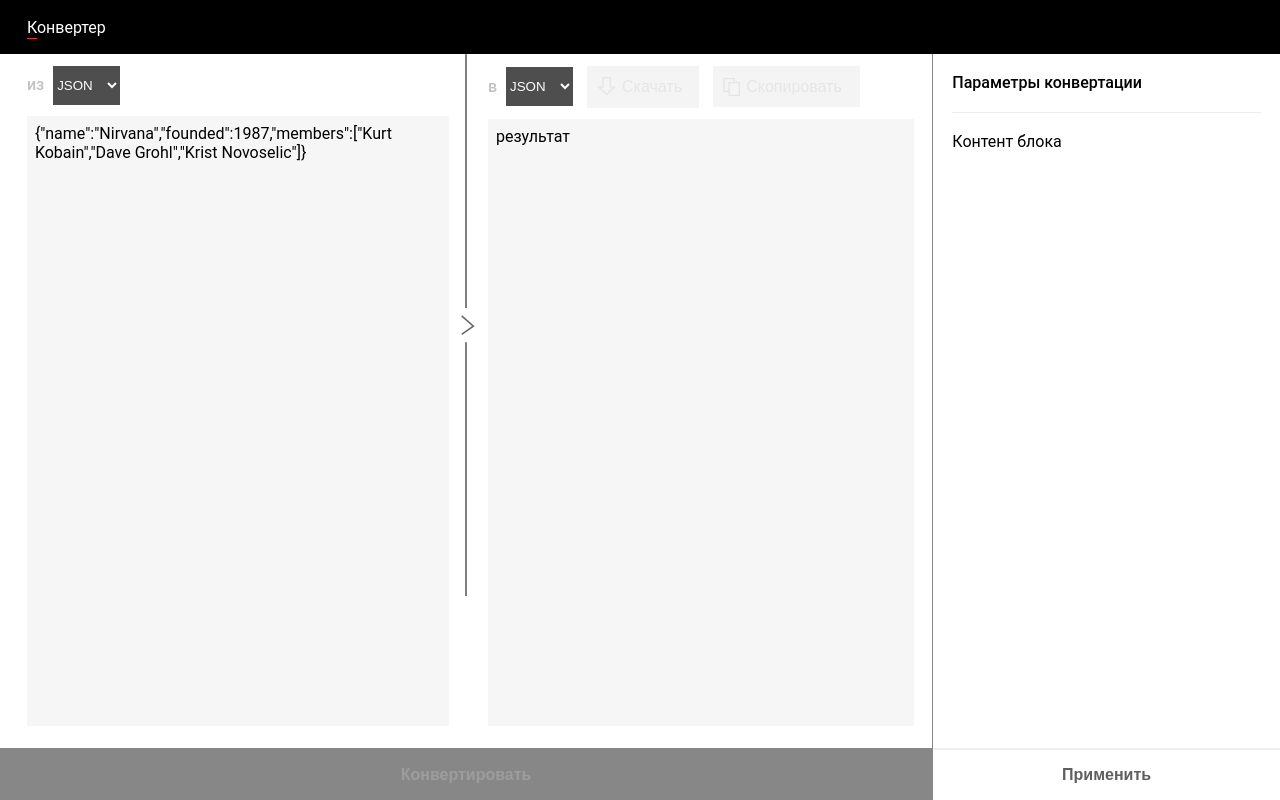
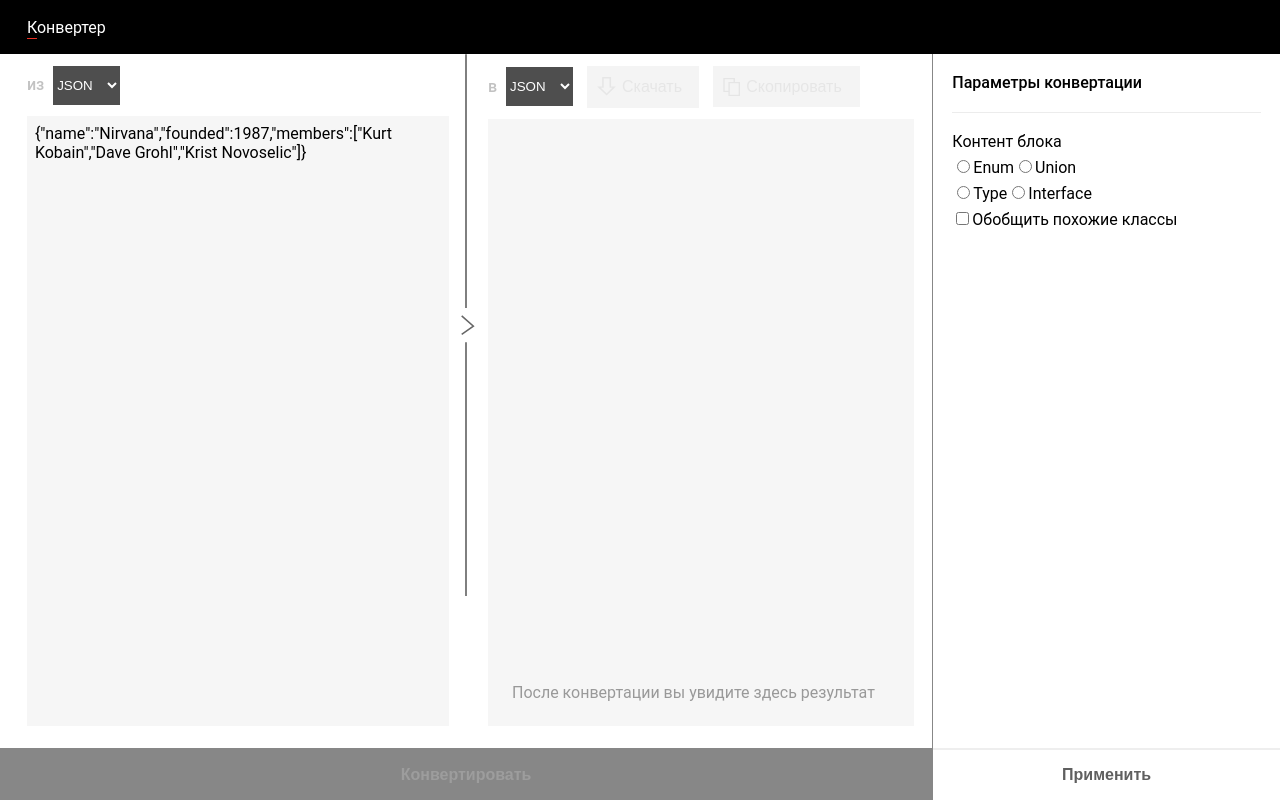
Before and after one commit to ArtyomYaprintsev/converter, a React (Vite) app: page / in a window 1280 px wide. Built offline with nearby package versions, Linux system fonts and the light colour scheme.

Commit message:
option buttons

```diff
--- a/src/App.css
+++ b/src/App.css
@@ -93,6 +93,14 @@ textarea:focus {
   border: none;
   overflow: hidden;
   outline: none;
+}
+
+textarea::-webkit-input-placeholder {
+  /* Chrome/Opera/Safari */
+  position:absolute;
+  bottom: 3vh;
+  left: 3vh;
+  color: #999999;
 }
 
 button {
--- a/src/App.tsx
+++ b/src/App.tsx
@@ -1,16 +1,17 @@
-import { useState, ChangeEvent, MouseEvent } from "react";
+import { useState, ChangeEvent, MouseEvent, ChangeEventHandler } from "react";
 import "./App.css";
 import quicktypeJSON from "./Quicktype";
-import { jsonInputForTargetLanguage } from "quicktype-core";
+
 
 function App() {
   const test = '{"name":"Nirvana","founded":1987,"members":["Kurt Kobain","Dave Grohl","Krist Novoselic"]}'
-  const options = 'TypeScript';
+  const lang = 'TypeScript';
 
   const [input_value, setInput] = useState(test);
-  const [output_area, setOutput] = useState('результат');
-  let raw_convert:string[];
-  let converted:string;
+  const [output_area, setOutput] = useState('');
+  const [enum_value, setEnum] = useState(true);
+  const [interface_value, setInterface] = useState(true);
+  const [similarclasses_value, setSimilarclasses] = useState(false)
 
   const inputChangeHandler = (event:ChangeEvent<HTMLTextAreaElement>) => {
     setInput(event.target.value)
@@ -20,17 +21,20 @@ function App() {
     event.preventDefault();
 
     console.log(input_value);
-    let raw = quicktypeJSON(options, 'name', input_value)
-    //.then(result => {raw_convert = result.lines})
+    let raw = quicktypeJSON(lang, 'name', input_value, enum_value, similarclasses_value)
     .then(result => {
-        raw_convert = result.lines;
 
-        setOutput(raw_convert.toString());
-
-        converted = JSON.parse(raw_convert.toString());
-        console.log(converted);
     })
     .catch(err => alert(err));
+  };
+
+  const footerParmsHandler = (event: MouseEvent) => {
+    console.log('да, эта кнопка ничего не делает')
+  };
+
+  const bebebe = (event: ChangeEvent) => {
+    setEnum(!enum_value);
+    console.log(enum_value);
   };
 
   return (
@@ -58,7 +62,7 @@ function App() {
                   </select>
                 </div>
                 <div className="Body">
-                  <textarea className="TextArea" name="in" id="in" autoComplete="on" autoFocus value={input_value} onChange={inputChangeHandler}/>
+                  <textarea className="TextArea" name="in" id="in" autoComplete="on" autoFocus value={input_value} onChange={inputChangeHandler} placeholder="Вставьте содержимое файла json или прикрепите файл"/>
                 </div>
               </div>
             </div>
@@ -89,7 +93,7 @@ function App() {
                   </button>
                 </div>
                 <div className="Body">
-                  <textarea className="TextArea" name="out" id="output" autoComplete="on" readOnly value={output_area}/>
+                  <textarea className="TextArea" name="out" id="output" autoComplete="on" readOnly value={output_area} placeholder="После конвертации вы увидите здесь результат"/>
                 </div>
               </div>
             </div>
@@ -106,11 +110,25 @@ function App() {
               </div>
               <div className="Body">
                 Контент блока
+                <div>
+                  <input type="radio" name="union" id="enum" onChange={()=>{setEnum(!enum_value)}} />
+                  <label htmlFor="enum">Enum</label>
+                  <input type="radio" name="union" id="union" onChange={()=>{setEnum(!enum_value)}} />
+                  <label htmlFor="union">Union</label>
+                </div>
+                <div>
+                  <input type="radio" name="type" id="type" onChange={()=>{setInterface(!interface_value)}} />
+                  <label htmlFor="type">Type</label>
+                  <input type="radio" name="interface" id="interface" onChange={()=>{setInterface(!interface_value)}} />
+                  <label htmlFor="interface">Interface</label>
+                </div>
+                <input type="checkbox" name="classes" id="classes" onClick={()=>{setSimilarclasses(!similarclasses_value)}}/>
+                <label htmlFor="classes">Обобщить похожие классы</label>
               </div>
             </div>
           </div>
           <div className="Footer">
-            <button className="Apply Button">Применить</button>
+            <button className="Apply Button" onClick={footerParmsHandler}>Применить</button>
           </div>
         </div>
       </main>
--- a/src/Quicktype.tsx
+++ b/src/Quicktype.tsx
@@ -1,25 +1,22 @@
-import { InferenceFlags } from "quicktype-core";
 import {
     quicktype,
     InputData,
-    jsonInputForTargetLanguage,
-    JSONSchemaInput,
-    FetchingJSONSchemaStore
+    jsonInputForTargetLanguage
   } from "quicktype-core";
 
-  export default async function quicktypeJSON(targetLanguage: string, typeName: string, jsonString:string) {
+// export let convertoptions:InferenceFlags = {
+//     inferMaps: false,
+//     inferEnums: false,
+//     inferUuids: false,
+//     inferDateTimes: false,
+//     inferIntegerStrings: false,
+//     inferBooleanStrings: false,
+//     combineClasses: false,
+//     ignoreJsonRefs: false
+// };
+
+export default async function quicktypeJSON(targetLanguage: string, typeName: string, jsonString:string, enums:boolean, classes:boolean) {
     const jsonInput = jsonInputForTargetLanguage(targetLanguage);
-
-    const options:InferenceFlags = {
-        inferMaps: false,
-        inferEnums: false,
-        inferUuids: false,
-        inferDateTimes: false,
-        inferIntegerStrings: false,
-        inferBooleanStrings: false,
-        combineClasses: false,
-        ignoreJsonRefs: false
-    };
 
     // We could add multiple samples for the same desired
     // type, or many sources for other types. Here we're
@@ -35,22 +32,8 @@ import {
 
     return await quicktype({
         inputData,
-        lang: targetLanguage
-    });
-  }
-
-  async function quicktypeJSONSchema(targetLanguage:string, typeName:string, jsonSchemaString:string) {
-    const schemaInput = new JSONSchemaInput(new FetchingJSONSchemaStore());
-
-    // We could add multiple schemas for multiple types,
-    // but here we're just making one type from JSON schema.
-    await schemaInput.addSource({ name: typeName, schema: jsonSchemaString });
-
-    const inputData = new InputData();
-    inputData.addInput(schemaInput);
-
-    return await quicktype({
-        inputData,
-        lang: targetLanguage
+        lang: targetLanguage,
+        inferEnums: enums,
+        combineClasses:classes
     });
 }
```
